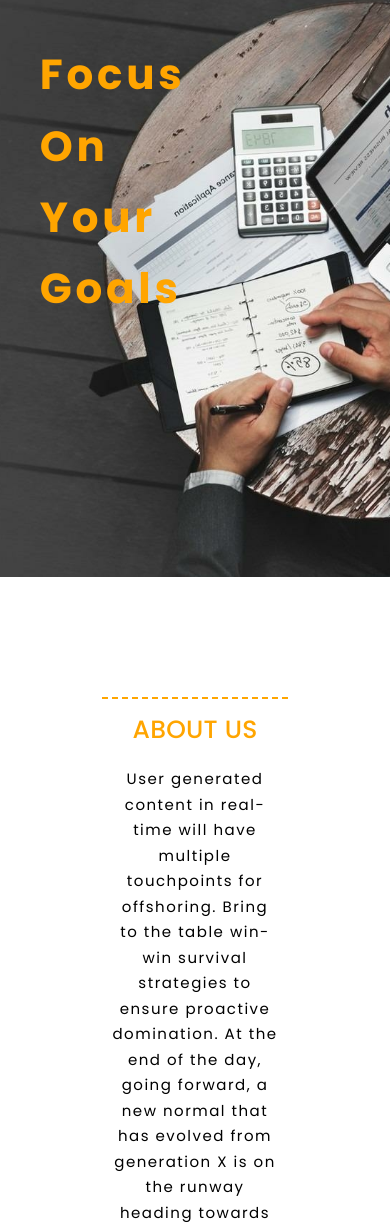
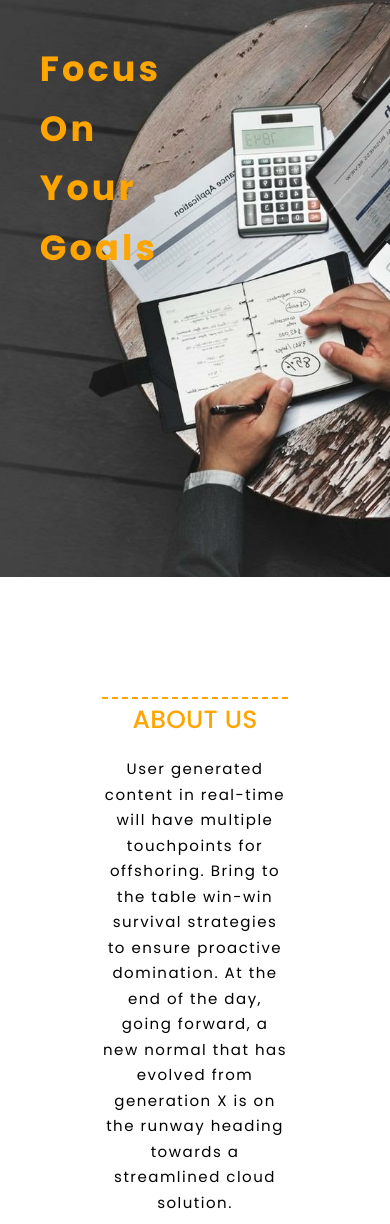
Before and after one commit to Tehreemfatima489/Consulting-Co, a plain HTML site: page index.html in a window 390 px wide. Shown: the part 225-1449 px from the top of the page. Drawn offline with Linux system fonts and the light colour scheme.

Commit message:
Update style.css

```diff
--- a/style.css
+++ b/style.css
@@ -488,7 +488,7 @@ blockquote::after{
     }
     .header .header-heading{
       color: orange;
-      font-size: 4.2rem;
+      font-size: 3.5rem;
       font-weight: 700;
       letter-spacing: 0.09em;
 
@@ -502,7 +502,7 @@ blockquote::after{
         padding:0;
     }
     .about .txt-box{
-        padding: 1rem;
+        padding:0;
         /* border: 3px solid black; */
         margin-bottom: 1.2rem;
 
@@ -512,6 +512,8 @@ blockquote::after{
     }
     .about .txt-box .txt-para{
         font-size: 1.5rem;
+        padding:0;
+        margin:0;
     }
     .book-head{
         margin:0;
```
